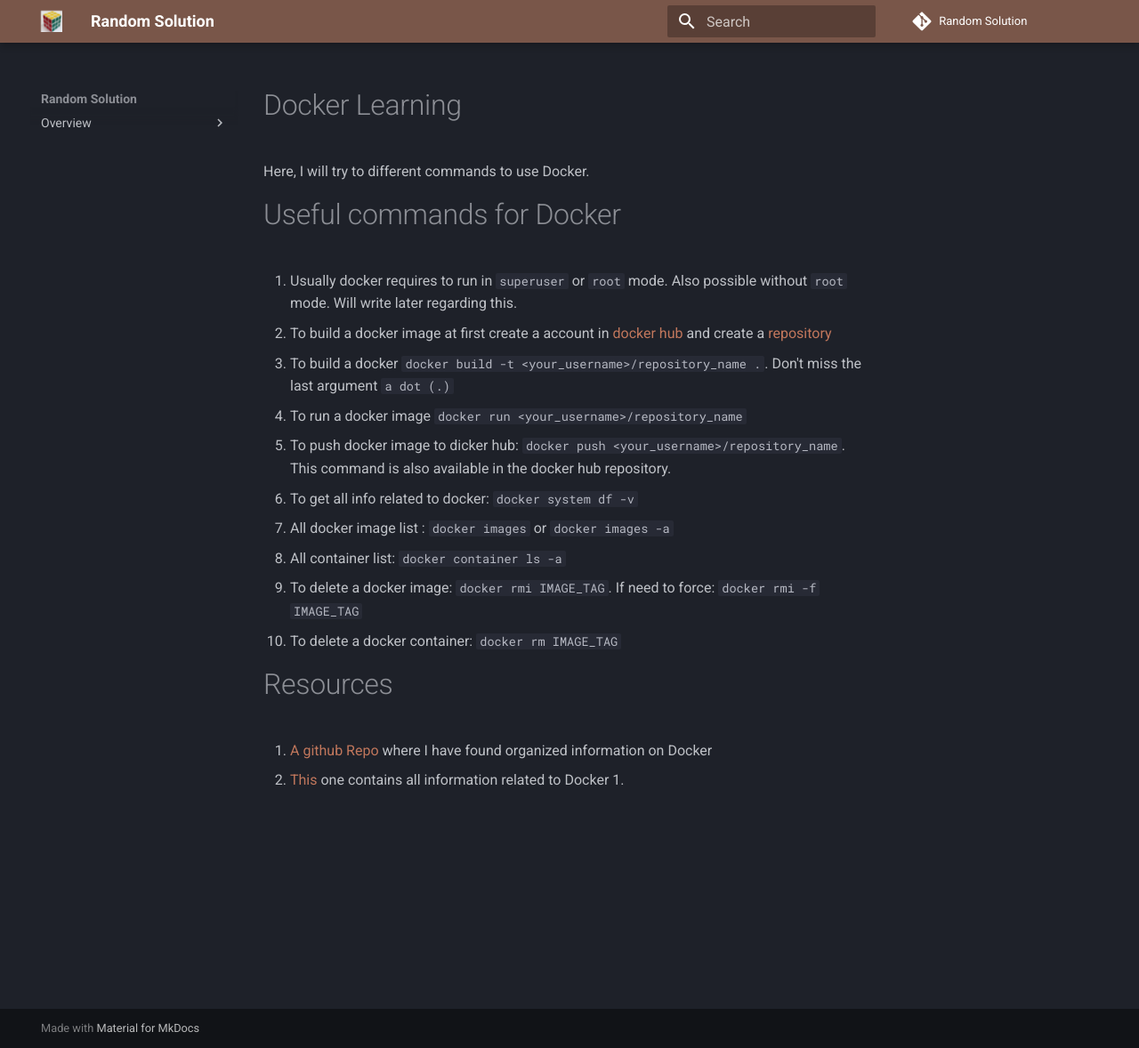
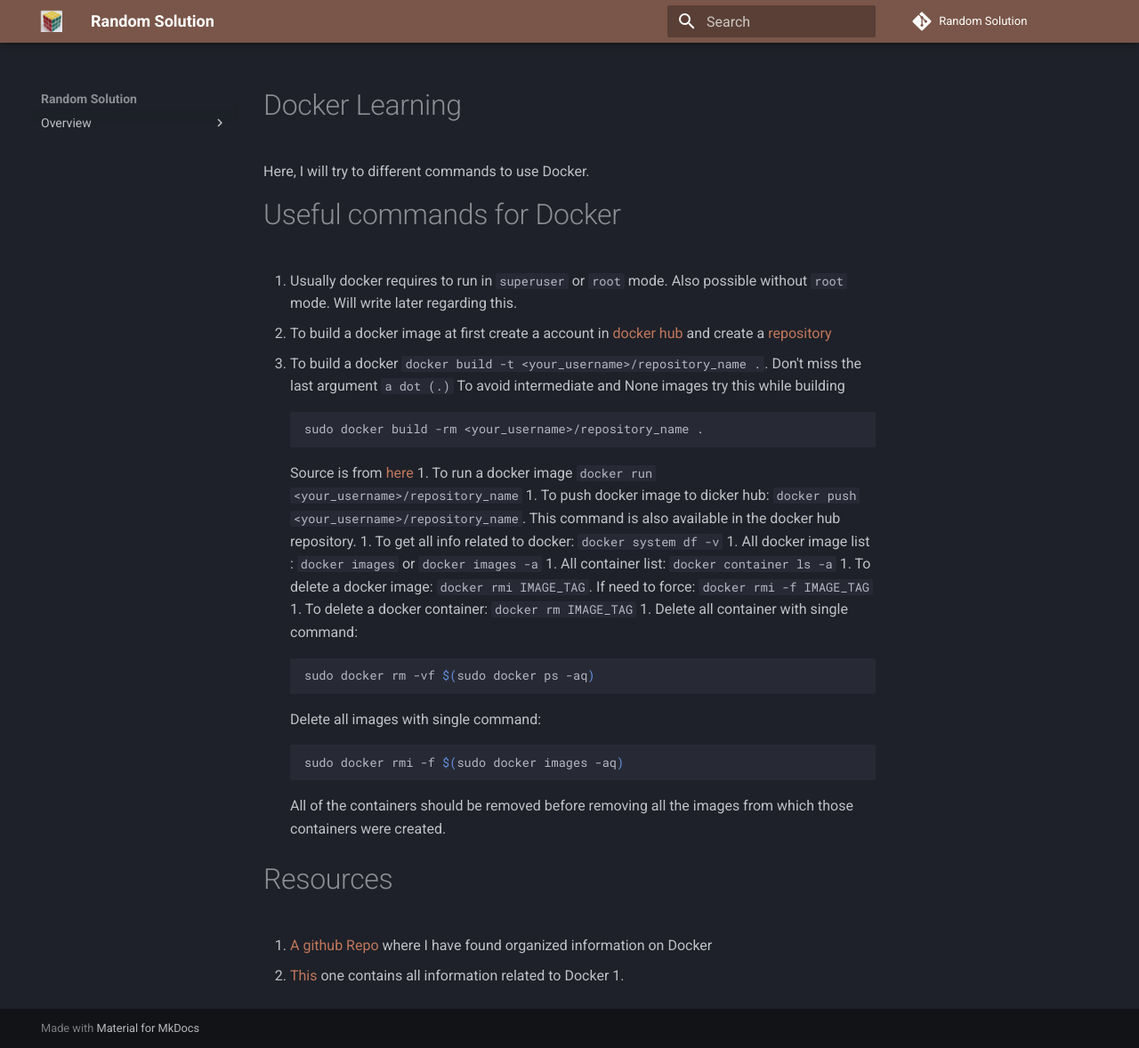
Before and after one commit to atifkarim/random_solution, an MkDocs documentation site: the page built from docs/docker_usage.md, in a window 1280 px wide and 1178 px high. Shown: the whole window at 89% size. Built offline with MkDocs 1.6.1 and Material for MkDocs 9.7.7, drawn with Linux system fonts in a browser that asks for light colours; comment, search, counter and statistics services are not loaded.

Commit message:
image remove info is added

````diff
--- a/docs/docker_usage.md
+++ b/docs/docker_usage.md
@@ -7,6 +7,13 @@ Here, I will try to  different commands to use Docker.
 1. Usually docker requires to run in `superuser` or `root` mode. Also possible without `root` mode. Will write later regarding this.
 1. To build a docker image at first create a account in [docker hub](https://docs.docker.com/docker-hub/#step-1-sign-up-for-a-docker-account) and create a [repository](https://docs.docker.com/docker-hub/#step-2-create-your-first-repository)
 1. To build a docker `docker build -t <your_username>/repository_name .`. Don't miss the last argument `a dot (.)`
+    To avoid intermediate and None images try this while building
+
+    ```sh
+    sudo docker build -rm <your_username>/repository_name .
+    ```
+
+    Source is from [here](https://forums.docker.com/t/how-to-remove-none-images-after-building/7050/7)
 1. To run a docker image `docker run <your_username>/repository_name`
 1. To push docker image to dicker hub: `docker push <your_username>/repository_name`. This command is also available in the docker hub repository.
 1. To get all info related to docker: `docker system df -v`
@@ -14,6 +21,19 @@ Here, I will try to  different commands to use Docker.
 1. All container list: `docker container ls -a`
 1. To delete a docker image: `docker rmi IMAGE_TAG`. If need to force: `docker rmi -f IMAGE_TAG`
 1. To delete a docker container: `docker rm IMAGE_TAG`
+1. Delete all container with single command:
+
+    ```sh
+    sudo docker rm -vf $(sudo docker ps -aq)
+    ```
+
+    Delete all images with single command:
+
+    ```sh
+    sudo docker rmi -f $(sudo docker images -aq)
+    ```
+
+    All of the containers should be removed before removing all the images from which those containers were created.
 
 
 # Resources
````
